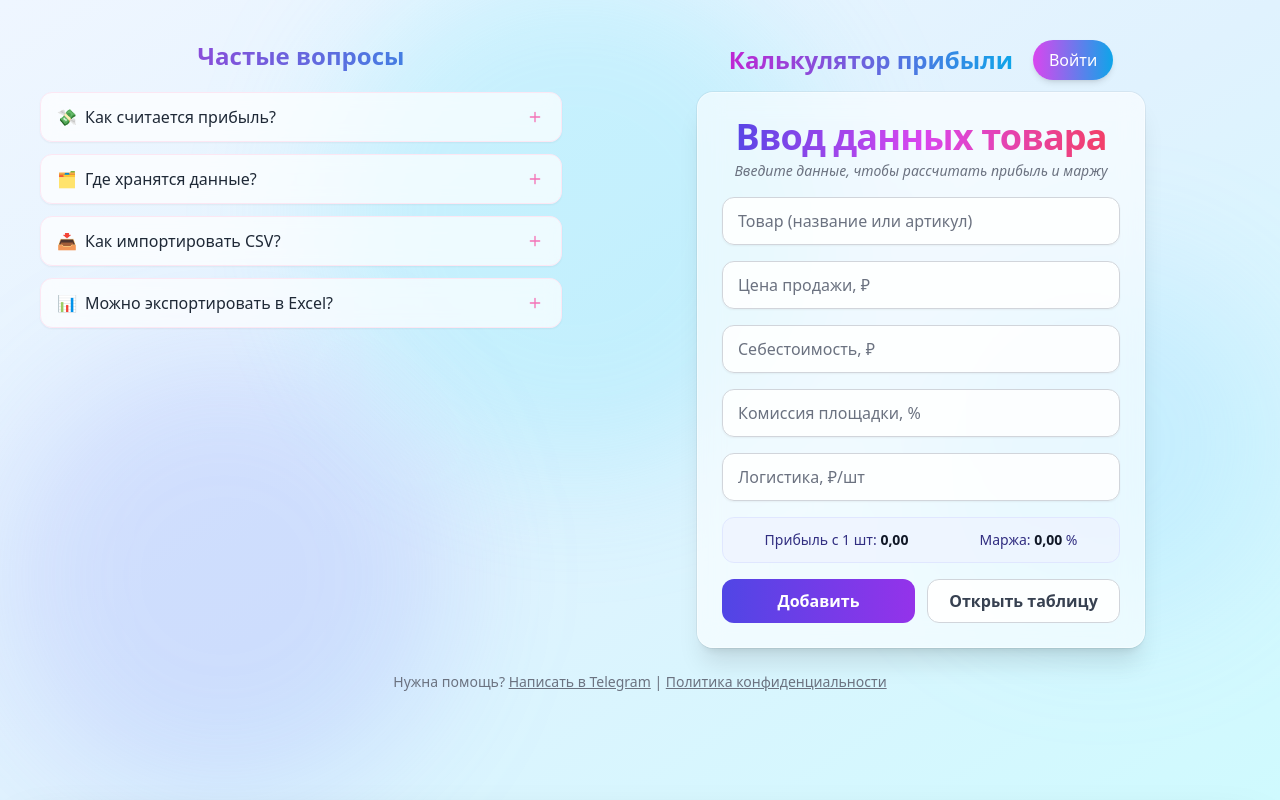
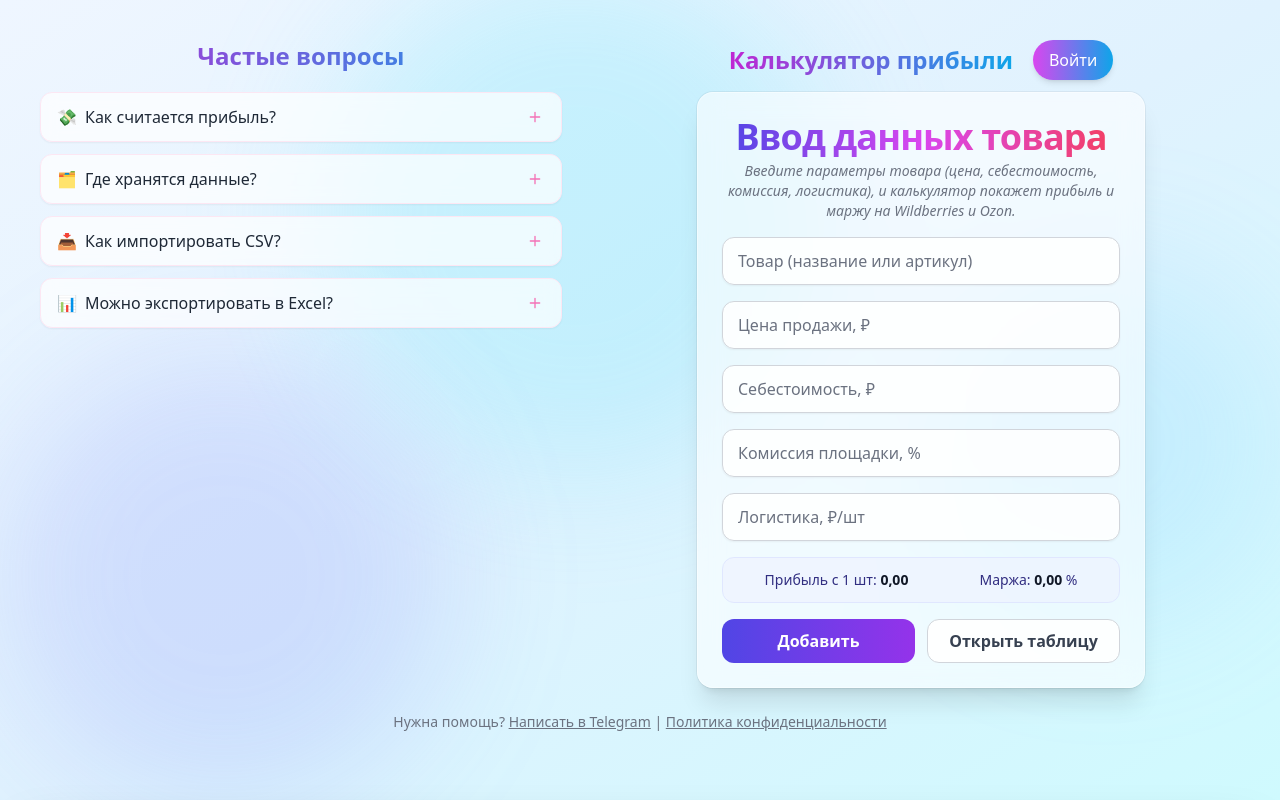
Before and after one commit to artemkis/SKU, a Next.js app: page / in a window 1280 px wide. Built offline with nearby package versions, Linux system fonts and the light colour scheme; no server answers.

Commit message:
Update FormCard.tsx

```diff
--- a/src/app/components/FormCard.tsx
+++ b/src/app/components/FormCard.tsx
@@ -41,7 +41,7 @@ export default function FormCard({
           Ввод данных товара
         </h1>
         <p className="text-center text-gray-500 text-sm italic">
-          Введите данные, чтобы рассчитать прибыль и маржу
+          Введите параметры товара (цена, себестоимость, комиссия, логистика), и калькулятор покажет прибыль и маржу на Wildberries и Ozon.
         </p>
       </div>
 
```
